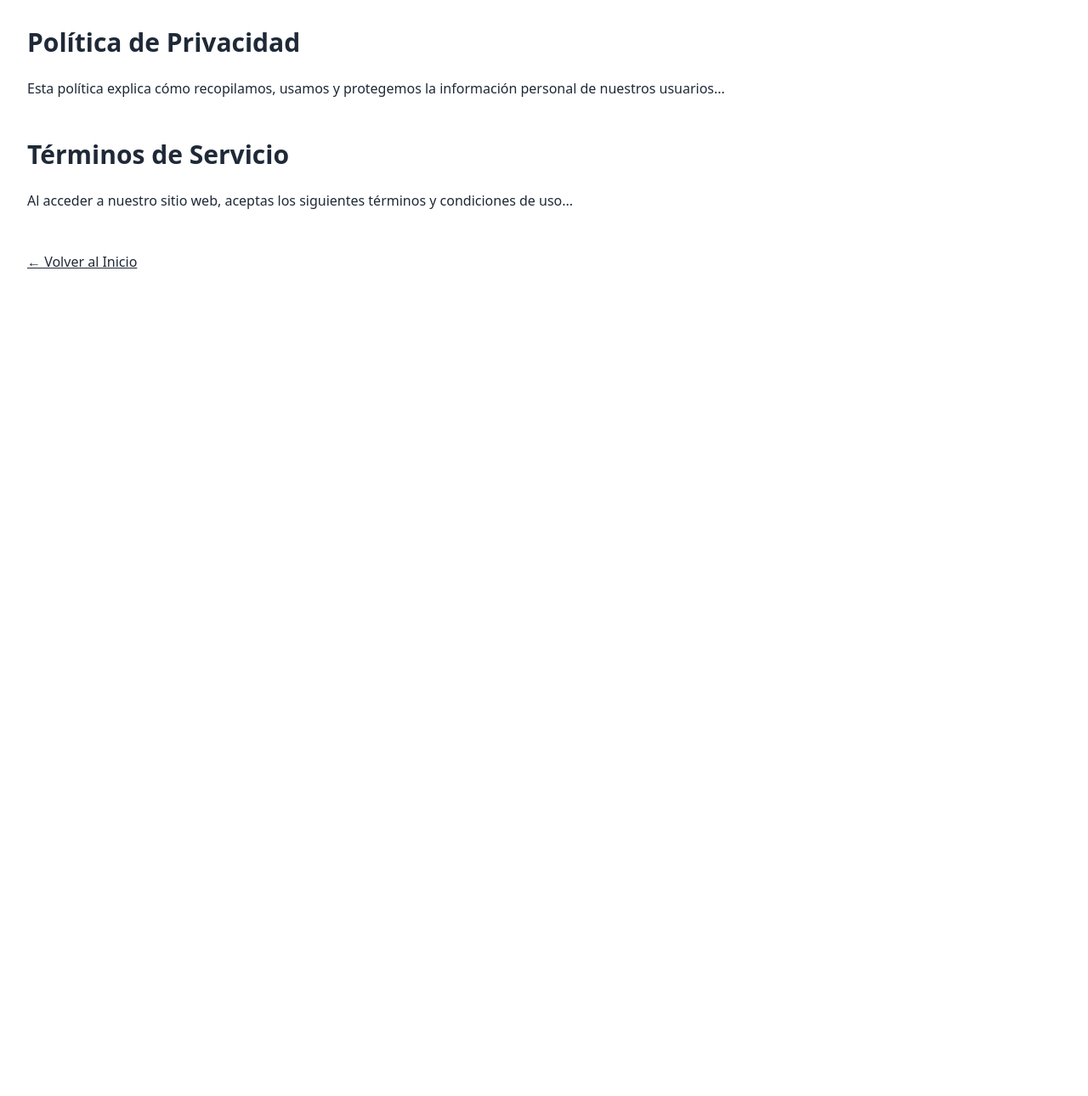
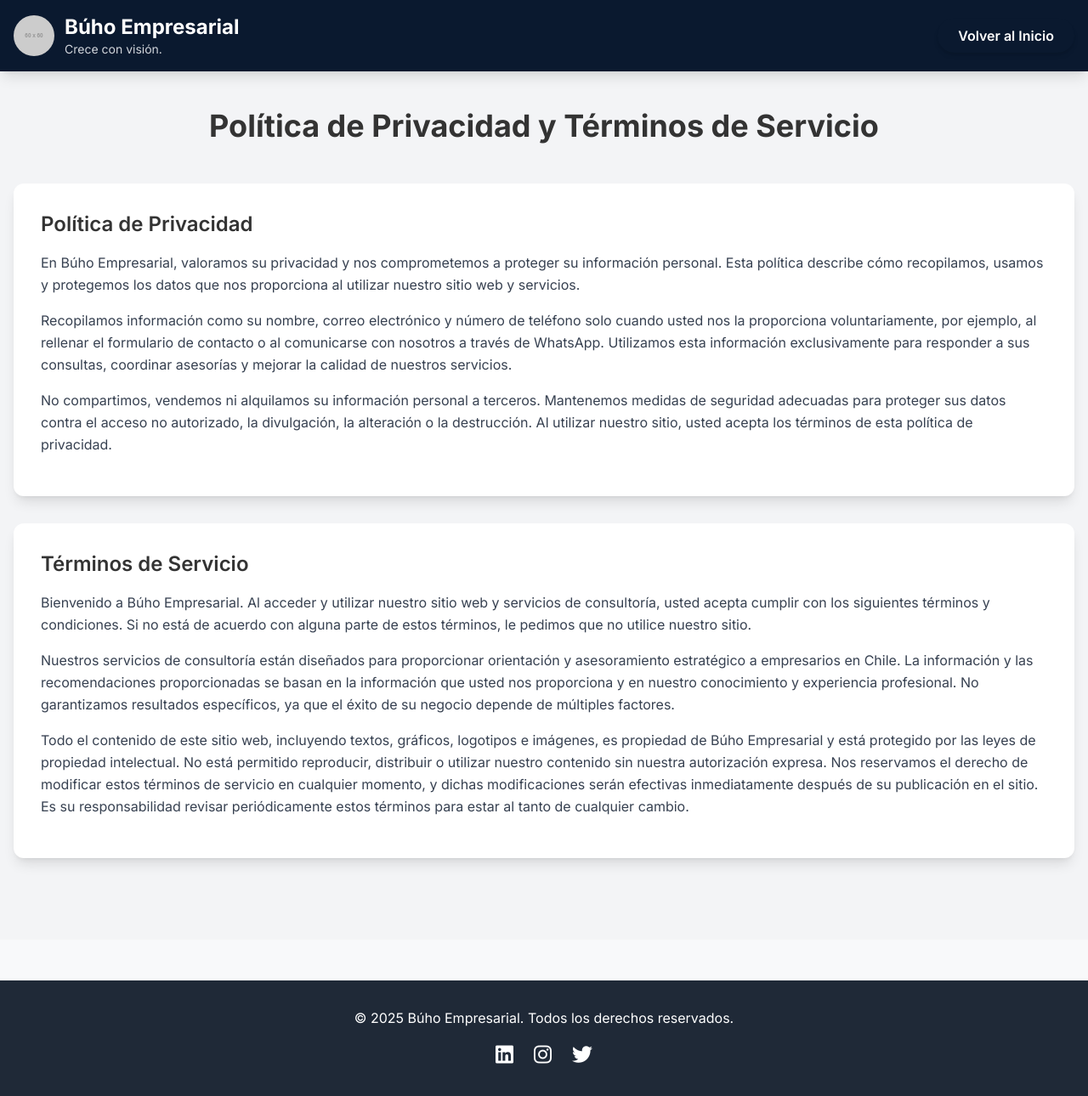
Before and after one commit to BuhoEmpresarial/buho-empresarial, a plain HTML site: page legal.html in a window 1280 px wide. Shown: the whole page at 85% size. Before the commit the page ends 800 px from the top, so only its background shows below. Drawn offline with nearby package versions, Linux system fonts and the light colour scheme; placeholder pictures from the web are drawn by us.

Commit message:
Update legal.html

```diff
--- a/legal.html
+++ b/legal.html
@@ -2,17 +2,100 @@
 <html lang="es">
 <head>
     <meta charset="UTF-8">
-    <title>Política de Privacidad y Términos | Búho Empresarial</title>
+    <meta name="viewport" content="width=device-width, initial-scale=1.0">
+    <title>Política de Privacidad y Términos de Servicio - Búho Empresarial</title>
+    <!-- Tailwind CSS CDN -->
     <script src="https://cdn.tailwindcss.com"></script>
-    <link href="https://fonts.googleapis.com/css2?family=Inter:wght@300;400;700&display=swap" rel="stylesheet">
+    <link href="https://fonts.googleapis.com/css2?family=Inter:wght@300;400;500;600;700&display=swap" rel="stylesheet">
+    <!-- Font Awesome para iconos -->
+    <link rel="stylesheet" href="https://cdnjs.cloudflare.com/ajax/libs/font-awesome/6.0.0-beta3/css/all.min.css">
+    <style>
+        body {
+            font-family: 'Inter', sans-serif;
+            background-color: #f8f9fa; /* Un gris muy claro para el fondo general */
+            color: #333;
+        }
+        /* Colores personalizados de Tailwind */
+        .bg-buho-dark {
+            background-color: #0A192F; /* Azul oscuro del logo */
+        }
+        .text-buho-gold {
+            color: #FFD700; /* Dorado del logo */
+        }
+        .section-padding {
+            padding-top: 6rem;
+            padding-bottom: 6rem;
+        }
+        @media (max-width: 768px) {
+            .section-padding {
+                padding-top: 4rem;
+                padding-bottom: 4rem;
+            }
+        }
+    </style>
 </head>
-<body class="bg-white text-gray-800 font-sans p-8">
-    <h1 class="text-3xl font-bold text-buho-dark mb-6">Política de Privacidad</h1>
-    <p class="mb-4">Esta política explica cómo recopilamos, usamos y protegemos la información personal de nuestros usuarios...</p>
+<body>
 
-    <h1 class="text-3xl font-bold text-buho-dark mt-12 mb-6">Términos de Servicio</h1>
-    <p class="mb-4">Al acceder a nuestro sitio web, aceptas los siguientes términos y condiciones de uso...</p>
+    <!-- Header (Encabezado para la página legal) -->
+    <header class="bg-buho-dark text-white p-4 shadow-lg fixed w-full z-50">
+        <nav class="container mx-auto flex justify-between items-center">
+            <!-- Logo -->
+            <div class="flex items-center">
+                <img src="https://placehold.co/60x60/0A192F/FFFFFF?text=Logo" alt="Logo Búho Empresarial" class="h-12 w-12 rounded-full mr-3">
+                <div class="flex flex-col">
+                    <span class="text-2xl font-bold">Búho Empresarial</span>
+                    <span class="text-sm text-gray-300">Crece con visión.</span>
+                </div>
+            </div>
+            <!-- Botón para volver a la página principal -->
+            <a href="index.html" class="bg-buho-gold text-buho-dark px-6 py-2 rounded-full font-semibold hover:bg-yellow-600 transition duration-300 shadow-md">
+                Volver al Inicio
+            </a>
+        </nav>
+    </header>
 
-    <a href="index.html" class="text-buho-gold underline mt-8 inline-block">← Volver al Inicio</a>
+    <!-- Sección de Política de Privacidad y Términos de Servicio -->
+    <section id="legal-info" class="bg-gray-100 section-padding pt-32">
+        <div class="container mx-auto px-4">
+            <h1 class="text-4xl font-bold text-center mb-12 text-buho-dark">Política de Privacidad y Términos de Servicio</h1>
+            <div class="bg-white rounded-xl shadow-lg p-8 mb-8">
+                <h2 class="text-2xl font-semibold mb-4 text-buho-dark">Política de Privacidad</h2>
+                <p class="text-gray-700 leading-relaxed mb-4">
+                    En Búho Empresarial, valoramos su privacidad y nos comprometemos a proteger su información personal. Esta política describe cómo recopilamos, usamos y protegemos los datos que nos proporciona al utilizar nuestro sitio web y servicios.
+                </p>
+                <p class="text-gray-700 leading-relaxed mb-4">
+                    Recopilamos información como su nombre, correo electrónico y número de teléfono solo cuando usted nos la proporciona voluntariamente, por ejemplo, al rellenar el formulario de contacto o al comunicarse con nosotros a través de WhatsApp. Utilizamos esta información exclusivamente para responder a sus consultas, coordinar asesorías y mejorar la calidad de nuestros servicios.
+                </p>
+                <p class="text-gray-700 leading-relaxed mb-4">
+                    No compartimos, vendemos ni alquilamos su información personal a terceros. Mantenemos medidas de seguridad adecuadas para proteger sus datos contra el acceso no autorizado, la divulgación, la alteración o la destrucción. Al utilizar nuestro sitio, usted acepta los términos de esta política de privacidad.
+                </p>
+            </div>
+            <div class="bg-white rounded-xl shadow-lg p-8">
+                <h2 class="text-2xl font-semibold mb-4 text-buho-dark">Términos de Servicio</h2>
+                <p class="text-gray-700 leading-relaxed mb-4">
+                    Bienvenido a Búho Empresarial. Al acceder y utilizar nuestro sitio web y servicios de consultoría, usted acepta cumplir con los siguientes términos y condiciones. Si no está de acuerdo con alguna parte de estos términos, le pedimos que no utilice nuestro sitio.
+                </p>
+                <p class="text-gray-700 leading-relaxed mb-4">
+                    Nuestros servicios de consultoría están diseñados para proporcionar orientación y asesoramiento estratégico a empresarios en Chile. La información y las recomendaciones proporcionadas se basan en la información que usted nos proporciona y en nuestro conocimiento y experiencia profesional. No garantizamos resultados específicos, ya que el éxito de su negocio depende de múltiples factores.
+                </p>
+                <p class="text-gray-700 leading-relaxed mb-4">
+                    Todo el contenido de este sitio web, incluyendo textos, gráficos, logotipos e imágenes, es propiedad de Búho Empresarial y está protegido por las leyes de propiedad intelectual. No está permitido reproducir, distribuir o utilizar nuestro contenido sin nuestra autorización expresa. Nos reservamos el derecho de modificar estos términos de servicio en cualquier momento, y dichas modificaciones serán efectivas inmediatamente después de su publicación en el sitio. Es su responsabilidad revisar periódicamente estos términos para estar al tanto de cualquier cambio.
+                </p>
+            </div>
+        </div>
+    </section>
+
+    <!-- Footer (Pie de Página para la página legal) -->
+    <footer class="bg-gray-800 text-white py-8 mt-12">
+        <div class="container mx-auto text-center px-4">
+            <p class="mb-4">&copy; 2025 Búho Empresarial. Todos los derechos reservados.</p>
+            <div class="flex justify-center space-x-6">
+                <a href="#" target="_blank" class="text-2xl hover:text-buho-gold transition duration-300"><i class="fab fa-linkedin"></i></a>
+                <a href="#" target="_blank" class="text-2xl hover:text-buho-gold transition duration-300"><i class="fab fa-instagram"></i></a>
+                <a href="#" target="_blank" class="text-2xl hover:text-buho-gold transition duration-300"><i class="fab fa-twitter"></i></a>
+            </div>
+        </div>
+    </footer>
+
 </body>
 </html>
```
